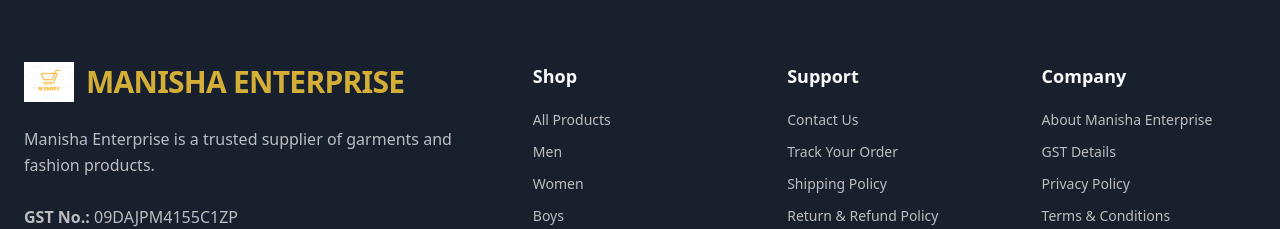
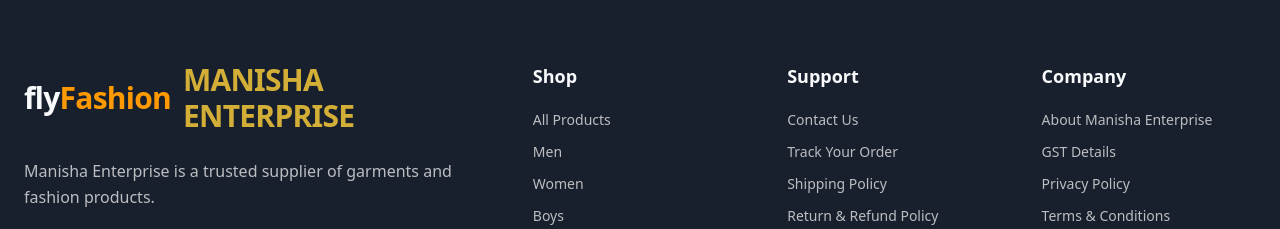
Before and after one commit to manishaenterprises059-jpg/client, a React (Vite) app: page / in a window 1280 px wide. Shown: the part 923-1152 px from the top of the page. Built offline with nearby package versions, Linux system fonts and the light colour scheme; no server answers.

Commit message:
Update footer.jsx

```diff
--- a/src/component/footer.jsx
+++ b/src/component/footer.jsx
@@ -290,11 +290,10 @@
                     {/* Brand Section */}
                     <div className="lg:col-span-2">
                         <div className="flex items-center gap-3 mb-6">
-                            <img
-                                src={logo}
-                                alt="Manisha Enterprise Logo"
-                                className="h-10 w-auto"
-                            />
+                            <h1 className="text-3xl font-bold tracking-tight text-white">
+        fly<span className="text-amber-500">Fashion</span>
+    </h1>
+
                             <h2
                                 className="text-3xl font-bold tracking-tight"
                                 style={{ color: 'var(--accent)' }}
```
